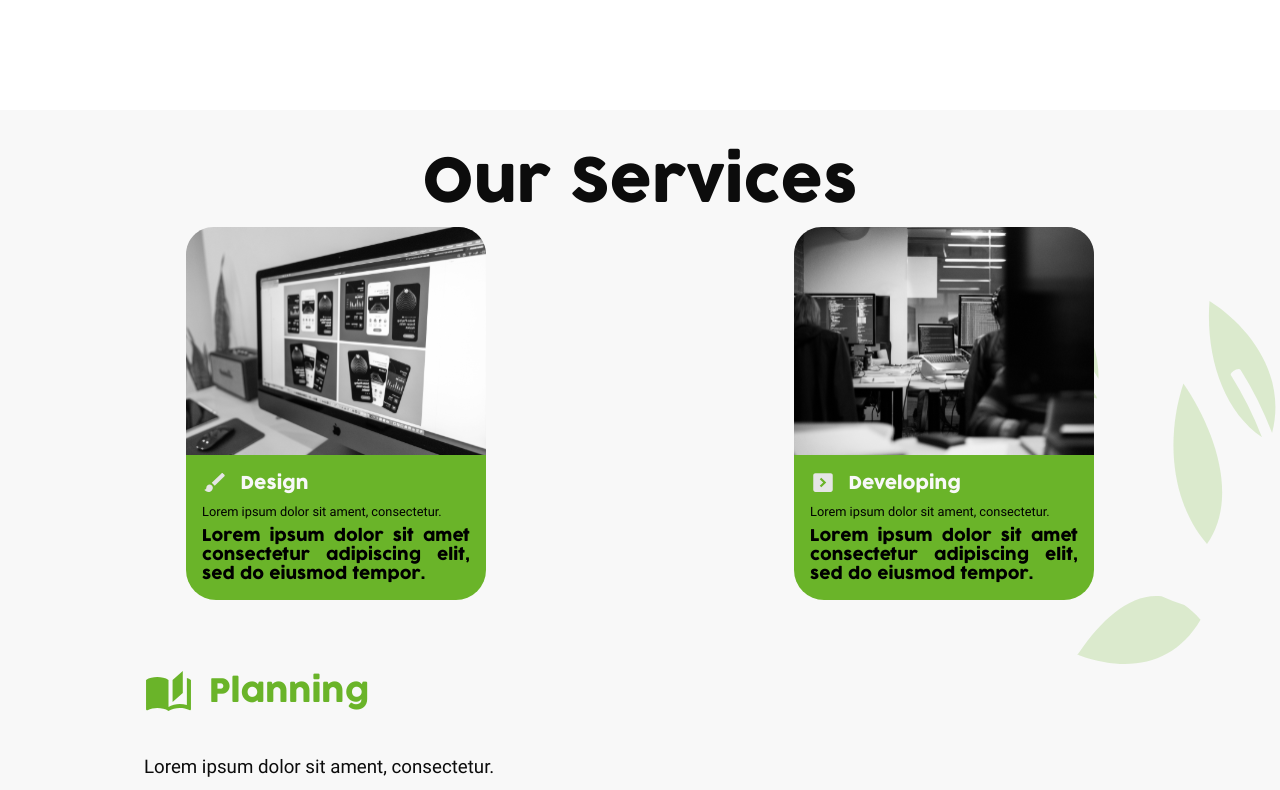
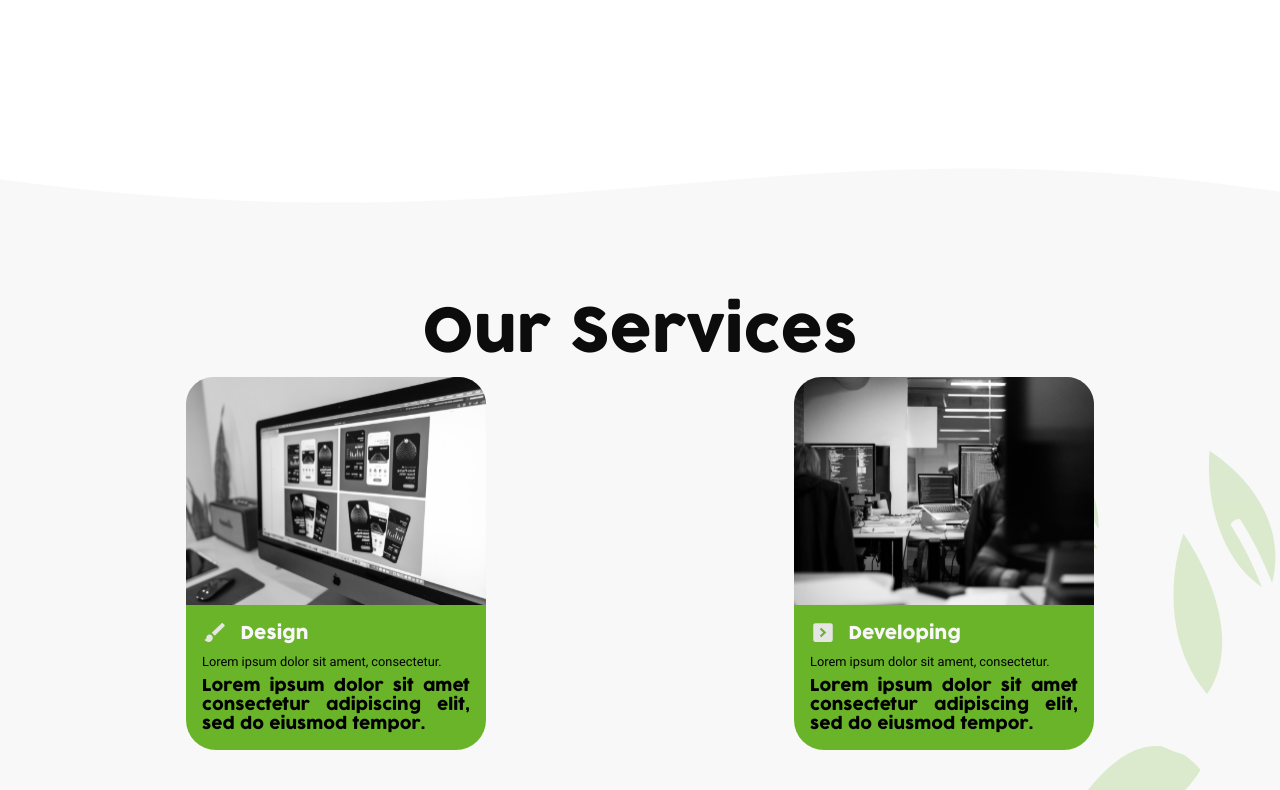
Before and after one commit to wanabana-io/quetzalcoatl, a React (Create React App) app: page / in a window 1280 px wide. Shown: the part 770-1560 px from the top of the page. Built offline with nearby package versions, Linux system fonts and the light colour scheme; no server answers.

Commit message:
Add Wavey component creation and development of wavey component

```diff
--- a/src/App.jsx
+++ b/src/App.jsx
@@ -6,6 +6,7 @@ import Sidebar from "./components/Sidebar/sidebar";
 import Contact from "./components/Contact/contact";
 import Services from "./components/Services/Services";
 import About from "./components/About/aboutUs";
+import Wavey from "./shared/Wavey/wavey";
 
 
 function App() {
@@ -20,7 +21,9 @@ function App() {
       <Header isOpen={show} />
       <Sidebar toggle={sidebarIsOpen} isOpen={show} />
       <Hero />
+      <Wavey />
       <Services />
+      <Wavey reverseWavey={true} />
       <About />
       <Contact />
     </>
--- /dev/null
+++ b/src/sass/components/_wavey.scss
@@ -0,0 +1,29 @@
+.wavey {
+  .wavey-container {
+		height: 150px;
+		overflow: hidden;
+	}
+
+	.wavey-container-right{
+		background-color: $black;
+	}
+
+	.wavey-container-left{
+		background-color: $white-elementary;
+	}
+
+	.wavey-sizes{
+		height: 100%;
+		width: 100%;
+	}
+
+	.wavey-right{
+		stroke: none;
+		fill: $white-elementary;
+	}
+
+	.wavey-left{
+		stroke: none;
+		fill: $white;
+	}
+}
--- a/src/sass/main.scss
+++ b/src/sass/main.scss
@@ -2,6 +2,8 @@
 @import "utils/colors";
 @import "utils/fonts";
 @import "components/fonts-test";
+
+@import "components/wavey";
 @import "components/sidebar";
 @import "components/header";
 @import "layout/App.scss";
--- /dev/null
+++ b/src/shared/Wavey/wavey.jsx
@@ -0,0 +1,52 @@
+import React, {useEffect, useState} from "react";
+import { waveyData } from './waveyData';
+
+const Wavey = ({ reverseWavey }) => {
+
+	const getWidth = () => {
+		const { innerWidth: width } = window;
+		return width
+	}
+
+	const useWidth = () => {
+		const [currentWidth, setCurrentWidth] = useState(getWidth());
+
+		useEffect(() => {
+			function handleResize() {
+				setCurrentWidth(getWidth());
+			}
+
+			window.addEventListener('resize', handleResize);
+			return () => window.removeEventListener('resize', handleResize);
+		}, []);
+
+		return currentWidth;
+	}
+
+	const width = useWidth();
+
+	const data = reverseWavey ? waveyData.waveyAbout : waveyData.waveyServices
+
+	const { path, classContainer, classWavey } = data
+
+	const viewSize = width < 1000 ? "0 0 500 500" : "0 0 500 200"
+
+	return(
+		<div className="wavey">
+			<div className={`wavey-container ${ classContainer }`}>
+				<svg viewBox={ viewSize } preserveAspectRatio="none" className="wavey-sizes">
+					<path d={ path }
+						className={ classWavey }
+					>
+					</path>
+				</svg>
+			</div>
+		</div>
+	)
+}
+
+Wavey.defaultProps = {
+  reverseWavey:false
+};
+
+export default Wavey
--- /dev/null
+++ b/src/shared/Wavey/waveyData.js
@@ -0,0 +1,12 @@
+export const waveyData = {
+    waveyAbout: {
+        classContainer: "wavey-container-right",
+        classWavey: "wavey-right",
+        path:"M0.00,92.27 C304.00,8.32 216.30,192.39 500.00,109.03 L500.00,0.00 L0.00,0.00 Z"
+    },
+    waveyServices: {
+        classContainer: "wavey-container-left",
+        classWavey: "wavey-left",
+        path: "M0.00,92.27 C216.83,192.92 304.30,8.39 500.00,109.03 L500.00,0.00 L0.00,0.00 Z"
+    }
+}
```
Also changed, not shown: 1 other file (tests, documents, lock files or other folders).
